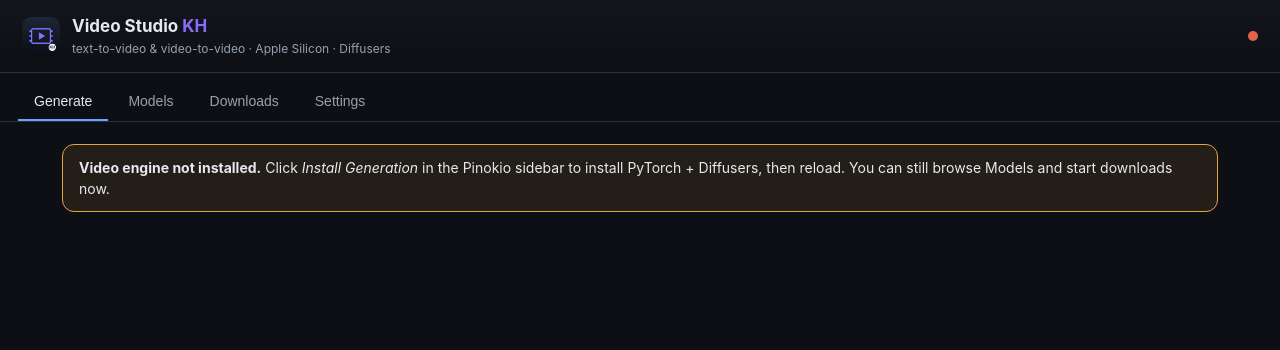
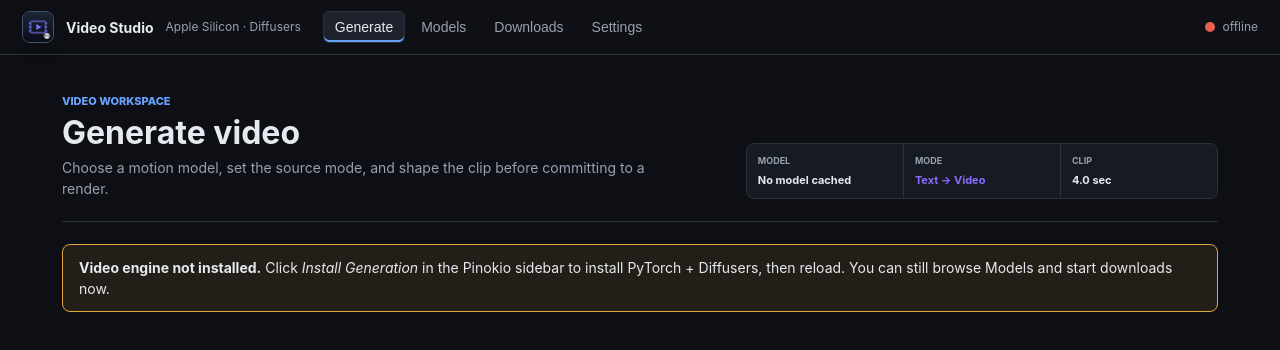
Before and after one commit to theng12/videostudio-mac, a plain HTML site: page app/frontend/index.html in a window 1280 px wide. Drawn offline with Linux system fonts and the light colour scheme; files that its build step writes are made by us from their sources; no server answers; files whose address does not match are found by name.

Commit message:
Bring video studio into shared workspace shell

```diff
--- a/app/frontend/index.html
+++ b/app/frontend/index.html
@@ -16,31 +16,50 @@
   <header class="topbar">
     <div class="brand">
       <img class="brand-mark" src="/assets/icon.png?v=v1" alt="Video Studio" />
-      <div>
-        <div class="brand-title">Video Studio <span class="kh">KH</span></div>
-        <div class="brand-sub">text-to-video &amp; video-to-video · Apple Silicon · Diffusers</div>
-      </div>
+      <span class="brand-name">Video Studio</span>
+      <span class="brand-tag">Apple Silicon · Diffusers</span>
     </div>
+    <nav class="tabs">
+      <button :class="{active: tab==='generate'}" @click="tab='generate'">Generate</button>
+      <button :class="{active: tab==='models'}" @click="tab='models'">Models</button>
+      <button :class="{active: tab==='downloads'}" @click="tab='downloads'">
+        Downloads <span class="badge" x-show="activeDownloads.length" x-text="activeDownloads.length"></span>
+      </button>
+      <button :class="{active: tab==='settings'}" @click="tab='settings'">Settings</button>
+    </nav>
     <div class="topbar-right">
       <span class="version-badge" x-text="'v' + health.app_version" x-show="health.app_version" x-cloak></span>
       <span class="health" :class="health.ok ? 'ok' : 'bad'" :title="health.ok ? 'server up' : 'server down'"></span>
-      <span class="device-chip" x-show="diag.device" x-text="'device: ' + diag.device"></span>
+      <span x-text="health.ok ? 'online' : 'offline'"></span>
     </div>
   </header>
-
-  <nav class="tabs">
-    <button :class="{active: tab==='generate'}" @click="tab='generate'">Generate</button>
-    <button :class="{active: tab==='models'}" @click="tab='models'">Models</button>
-    <button :class="{active: tab==='downloads'}" @click="tab='downloads'">
-      Downloads <span class="badge" x-show="activeDownloads.length" x-text="activeDownloads.length"></span>
-    </button>
-    <button :class="{active: tab==='settings'}" @click="tab='settings'">Settings</button>
-  </nav>
 
   <main>
 
     <!-- ─────────────── GENERATE ─────────────── -->
     <section x-show="tab==='generate'" class="pane">
+
+      <header class="workspace-intro">
+        <div class="workspace-copy">
+          <span class="workspace-kicker">Video workspace</span>
+          <h1>Generate video</h1>
+          <p>Choose a motion model, set the source mode, and shape the clip before committing to a render.</p>
+        </div>
+        <div class="workspace-meta" aria-label="Current video workspace status">
+          <div class="workspace-stat">
+            <span>Model</span>
+            <strong x-text="selectedModel?.label || (cachedModels.length ? 'Choose a model' : 'No model cached')"></strong>
+          </div>
+          <div class="workspace-stat mode-stat">
+            <span>Mode</span>
+            <strong x-text="modeLabel(gen.mode)"></strong>
+          </div>
+          <div class="workspace-stat">
+            <span>Clip</span>
+            <strong x-text="gen.fps ? (gen.frames / gen.fps).toFixed(1) + ' sec' : '—'"></strong>
+          </div>
+        </div>
+      </header>
 
       <!-- engine-not-installed banner -->
       <div class="banner warn" x-show="!gen.available">
@@ -399,6 +418,12 @@
 
     <!-- ─────────────── SETTINGS ─────────────── -->
     <section x-show="tab==='settings'" class="pane">
+      <header class="section-head">
+        <span class="workspace-kicker">App configuration</span>
+        <h1>Settings</h1>
+        <p>Manage model access and the local API from one place.</p>
+      </header>
+      <div class="settings-grid">
       <div class="card settings-card">
         <h3>Hugging Face token</h3>
         <p class="hint">Needed only for gated repos. Stored locally on this machine.</p>
@@ -424,6 +449,7 @@
           <a class="link-accent" :href="apiBase + '/redoc'" target="_blank">ReDoc</a>
         </p>
         <p class="hint" x-show="conn.bind_port">Reachable on this machine at <code x-text="'http://localhost:' + conn.bind_port"></code>.</p>
+      </div>
       </div>
     </section>
 
--- a/app/frontend/style.css
+++ b/app/frontend/style.css
@@ -11,7 +11,7 @@
   --good: #45c486;
   --warn: #e0a83a;
   --bad: #e5604d;
-  --radius: 12px;
+  --radius: 8px;
 }
 
 * { box-sizing: border-box; }
@@ -28,27 +28,30 @@
 
 /* ── topbar ── */
 .topbar {
-  display: flex; align-items: center; justify-content: space-between;
-  padding: 14px 22px; border-bottom: 1px solid var(--border);
-  background: linear-gradient(180deg, #12151c, #0d0f14);
+  position: sticky; top: 0; z-index: 20;
+  display: flex; flex-wrap: wrap; align-items: center; gap: 10px 22px;
+  padding: 11px 22px; border-bottom: 1px solid var(--border);
+  background: color-mix(in srgb, var(--bg) 92%, var(--panel));
 }
 .brand { display: flex; align-items: center; gap: 12px; }
-.brand-mark { width: 38px; height: 38px; border-radius: 9px; object-fit: cover; }
-.brand-title { font-size: 17px; font-weight: 700; }
-.kh { color: var(--accent-2); }
-.brand-sub { font-size: 12px; color: var(--muted); }
-.topbar-right { display: flex; align-items: center; gap: 12px; }
+.brand-mark {
+  width: 32px; height: 32px; border-radius: 8px; object-fit: cover;
+  border: 1px solid color-mix(in srgb, var(--accent) 30%, var(--border));
+  box-shadow: 0 4px 14px rgba(0, 0, 0, .28);
+}
+.brand-name { font-weight: 700; white-space: nowrap; }
+.brand-tag { font-size: 12px; color: var(--muted); white-space: nowrap; }
+.topbar-right { margin-left: auto; display: flex; align-items: center; gap: 7px; color: var(--muted); font-size: 12px; }
 .health { width: 10px; height: 10px; border-radius: 50%; background: var(--bad); }
-.health.ok { background: var(--good); box-shadow: 0 0 8px var(--good); }
-.device-chip { font-size: 12px; color: var(--muted); border: 1px solid var(--border); padding: 2px 8px; border-radius: 20px; }
+.health.ok { background: var(--good); }
 
 /* ── tabs ── */
-.tabs { display: flex; gap: 4px; padding: 10px 18px 0; border-bottom: 1px solid var(--border); }
+.tabs { display: flex; flex-wrap: wrap; gap: 4px; }
 .tabs button {
-  background: transparent; color: var(--muted); border: none; cursor: pointer;
-  padding: 10px 16px; font-size: 14px; border-bottom: 2px solid transparent;
+  background: transparent; color: var(--muted); border: 1px solid transparent; cursor: pointer;
+  border-radius: 6px; padding: 7px 11px; font-size: 14px;
 }
-.tabs button.active { color: var(--text); border-bottom-color: var(--accent); }
+.tabs button.active { color: var(--text); background: var(--panel-2); border-color: var(--border); box-shadow: inset 0 -2px 0 var(--accent); }
 .badge { background: var(--accent); color: #061021; border-radius: 20px; padding: 0 7px; font-size: 11px; font-weight: 700; }
 
 main { padding: 22px; max-width: 1200px; margin: 0 auto; }
@@ -63,6 +66,24 @@
 .banner.info { background: rgba(106,163,255,.08); border-color: var(--accent); }
 
 /* ── generate ── */
+.workspace-intro {
+  display: grid; grid-template-columns: minmax(0, 1fr) minmax(300px, .72fr);
+  gap: 28px; align-items: end; margin: 2px 0 22px; padding: 10px 0 22px;
+  border-bottom: 1px solid var(--border);
+}
+.workspace-kicker { color: var(--accent); font-size: 11px; font-weight: 800; letter-spacing: 0; text-transform: uppercase; }
+.workspace-copy h1, .section-head h1 { margin: 5px 0 7px; font-size: 32px; line-height: 1.1; letter-spacing: 0; }
+.workspace-copy p, .section-head p { max-width: 620px; margin: 0; color: var(--muted); }
+.workspace-meta {
+  display: grid; grid-template-columns: repeat(3, minmax(0, 1fr)); gap: 1px;
+  overflow: hidden; border: 1px solid var(--border); border-radius: 8px; background: var(--border);
+}
+.workspace-stat { min-width: 0; padding: 10px 11px; background: var(--panel); }
+.workspace-stat span, .workspace-stat strong { display: block; overflow: hidden; text-overflow: ellipsis; white-space: nowrap; }
+.workspace-stat span { color: var(--muted); font-size: 9px; font-weight: 700; text-transform: uppercase; }
+.workspace-stat strong { margin-top: 4px; font-size: 11px; }
+.mode-stat strong { color: var(--accent-2); }
+.section-head { margin: 2px 0 22px; padding: 10px 0 18px; border-bottom: 1px solid var(--border); }
 .gen-grid { display: grid; grid-template-columns: 380px 1fr; gap: 18px; align-items: start; }
 @media (max-width: 880px) { .gen-grid { grid-template-columns: 1fr; } }
 .gen-controls { display: flex; flex-direction: column; gap: 14px; }
@@ -162,7 +183,8 @@
 .dl small { color: var(--muted); font-size: 12px; }
 
 /* ── settings ── */
-.settings-card { max-width: 640px; margin-bottom: 16px; }
+.settings-grid { display: grid; grid-template-columns: repeat(2, minmax(0, 1fr)); gap: 14px; }
+.settings-card { max-width: none; margin-bottom: 0; }
 .settings-card h3 { margin: 0 0 8px; }
 .token-row { display: flex; gap: 8px; }
 .token-row input { flex: 1; }
@@ -468,6 +490,13 @@
 
 @media (max-width: 620px) {
   main { padding: 14px 12px; }
+  .topbar { padding: 10px 12px; gap: 8px 12px; }
+  .brand-tag { display: none; }
+  .tabs { order: 3; width: 100%; overflow-x: auto; flex-wrap: nowrap; }
+  .tabs button { flex: 0 0 auto; }
+  .workspace-intro { grid-template-columns: 1fr; gap: 16px; }
+  .workspace-meta { grid-template-columns: 1fr; }
+  .settings-grid { grid-template-columns: 1fr; }
   .models-hero { border-radius: 15px; padding: 20px 17px; }
   .models-hero h1 { font-size: 28px; }
   .model-commandbar { position: static; grid-template-columns: 1fr; }
```
Also changed, not shown: 2 other files.
